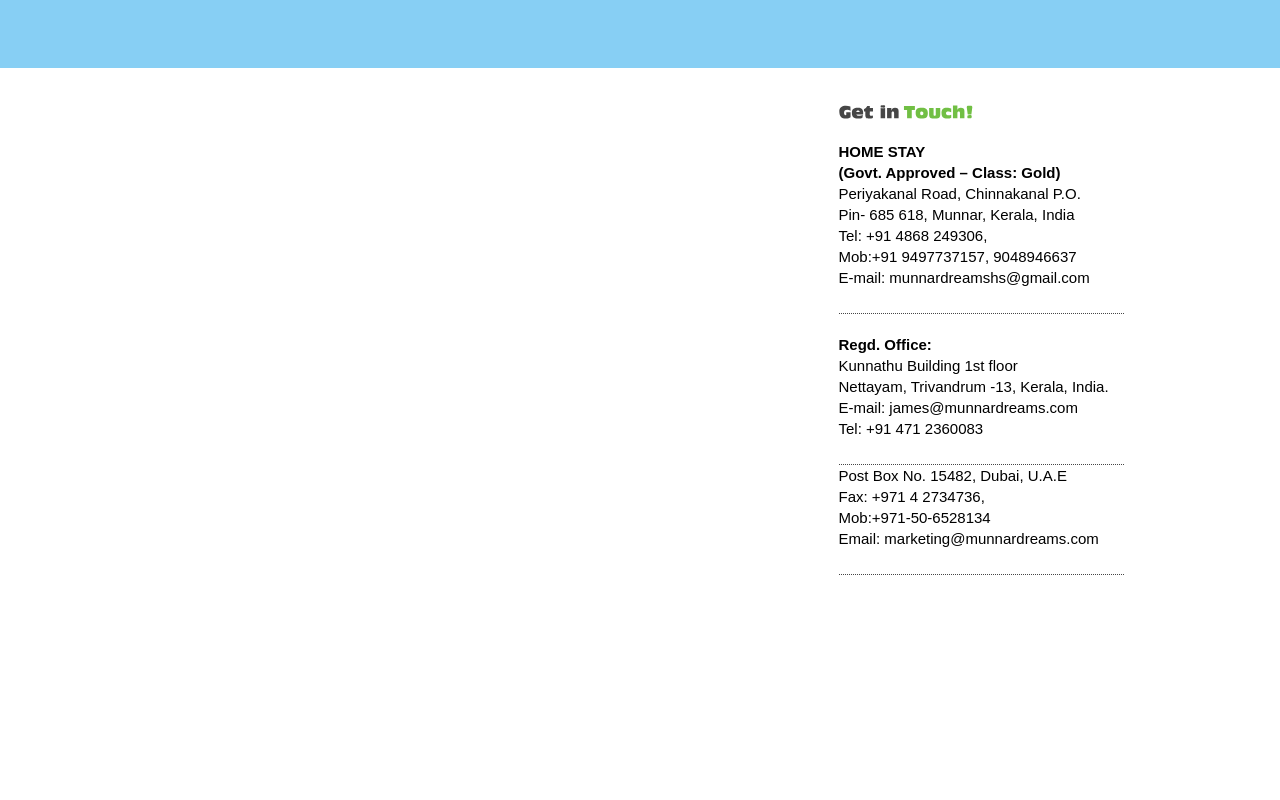
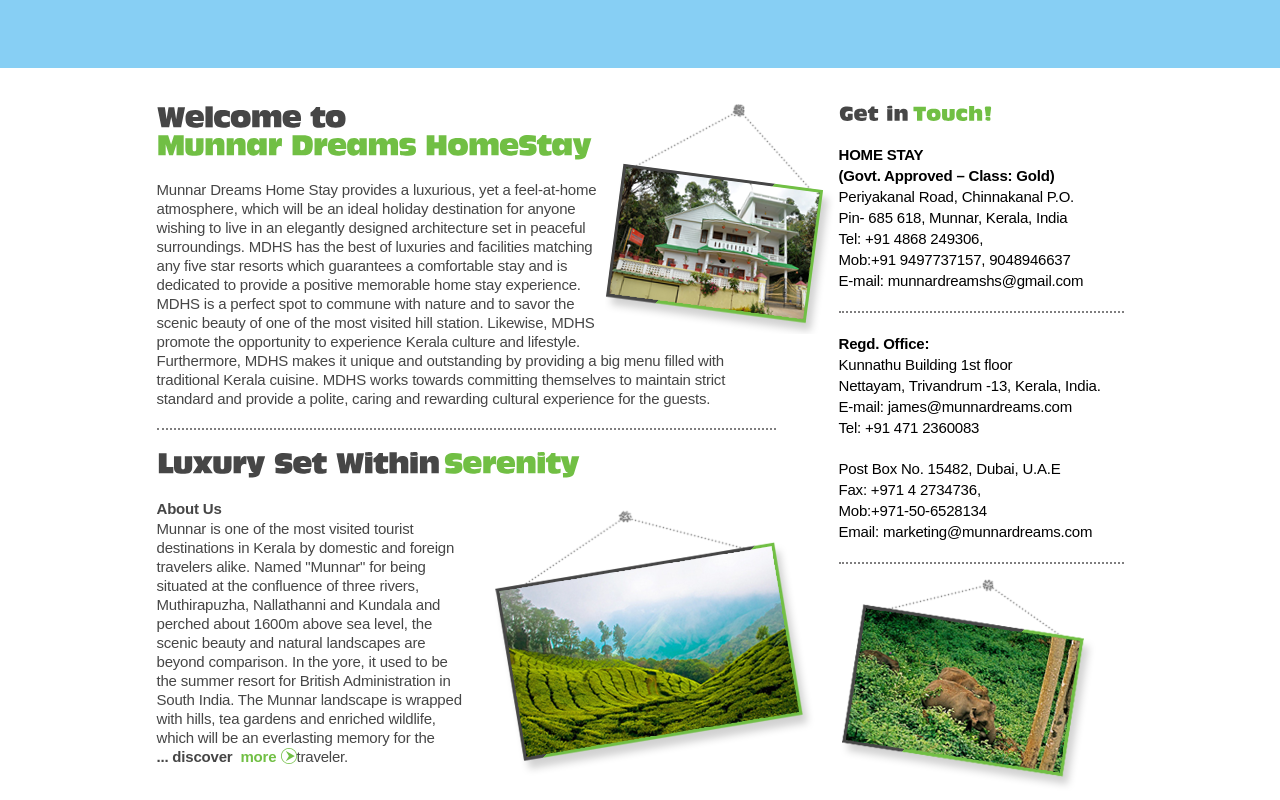
Before and after one commit to aghoshx/manisha, a plain HTML site: page MS_1/index.html in a window 1280 px wide. Shown: the part 700-1500 px from the top of the page. Drawn offline with Linux system fonts and the light colour scheme.

Commit message:
Munnar Dreams (Day 3)

```diff
--- a/MS_1/index.html
+++ b/MS_1/index.html
@@ -25,9 +25,9 @@
             <span id="logo"><img src="images/munnar_dreams_logo.png" /></span>
             <h1>Munnar Dreams</h1></a>
 
-            <span id="homestay_gold" class="lintel_reg">
-            	<h2>Home Stay</h2>
-                <h3>(Government Approved - Class: Gold)</h3>
+            <span id="homestay_gold">
+            	<h2 class="lintel_reg">Home Stay</h2>
+                <h3 class="lintel_reg">(Government Approved - Class: Gold)</h3>
             </span>
             </div>
 
@@ -53,33 +53,79 @@
     <div id="picture_wide_contain"></div>
 
     <div id="main_contain" class="group">
-    	<div id="left_contain"></div>
+
+    	<div id="left_contain">
+
+        	<article id="welcome_to">
+            <img src="images/home_welcome_mdh.png" />
+
+            <a href="#">
+            	<h3>
+        	    <span class="antique antique_grey_header">Welcome to</span>
+        	    <span class="antique antique_green_header">Munnar Dreams HomeStay</span>
+                </h3>
+            </a>
+
+            <p>Munnar Dreams Home Stay provides a luxurious, yet a feel-at-home atmosphere, which will be an ideal holiday destination for anyone wishing to live in an elegantly designed architecture set in peaceful surroundings.  MDHS has the best of luxuries and facilities matching any five star resorts which guarantees a comfortable stay and is dedicated to provide a positive memorable home stay experience. MDHS is a perfect spot to commune with nature and to savor the scenic beauty of one of the most visited hill station. Likewise, MDHS promote the opportunity to experience Kerala culture and lifestyle. Furthermore, MDHS makes it unique and outstanding by providing a big menu filled with traditional Kerala cuisine. MDHS works towards committing themselves to maintain strict standard and provide a polite, caring and rewarding cultural experience for the guests.</p>
+            </article>
+
+            <article id="luxury_serenity">
+
+            <a href="#">
+            	<h3>
+        	    <span class="antique antique_grey_header">Luxury Set Within</span>
+        	    <span class="antique antique_green_header">Serenity</span>
+                </h3>
+            </a>
+
+            <p>
+            <span class="right_addy_bold">About Us</span><br>
+            Munnar is one of the most visited tourist destinations in Kerala by domestic and foreign travelers alike. Named "Munnar" for being situated at the confluence of three rivers, Muthirapuzha, Nallathanni and Kundala and perched about 1600m above sea level, the scenic beauty and natural landscapes are beyond comparison. In the yore, it used to be the summer resort for British Administration in South India. The Munnar landscape is wrapped with hills, tea gardens and enriched wildlife, which will be an everlasting memory for the traveler.
+
+            <span class="discover_more">
+            	<a href="#">
+                <span class="grey_font">... discover &nbsp;</span>
+                <span class="green_font">more &nbsp;</span>
+                </a>
+            </span>
+
+            </p>
+            <img src="images/home_luxury_serenity.png" />
+
+            </article>
+        </div>
+
         <div id="right_contain">
-        <h3><span id="antique_small_grey" class="antique">Get in</span>
-        <span id="antique_small_green" class="antique">Touch!</span></h3>
+        	<h3><span id="antique_small_grey" class="antique">Get in</span>
+        	<span id="antique_small_green" class="antique">Touch!</span></h3>
 
-        <ul id="right_addy">
-        <li id="right_addy_bold">HOME STAY</li>
-        <li id="right_addy_bold">(Govt. Approved &ndash; Class: Gold)</li>
-        <li>Periyakanal Road, Chinnakanal P.O.</li>
-        <li>Pin- 685 618, Munnar, Kerala, India</li>
-        <li>Tel: +91 4868 249306,</li>
-        <li>Mob:+91 9497737157, 9048946637</li>
-        <li id="right_addy_base">E-mail: munnardreamshs@gmail.com</li>
-        </ul>
+        	<span class="right_addy">
+        		<p class="right_addy_bold">HOME STAY<br>
+				(Govt. Approved &ndash; Class: Gold)</p>
 
-        <ul id="right_addy">
-        <li id="right_addy_bold">Regd. Office:</li>
-        <li>Kunnathu Building 1st floor</li>
-        <li>Nettayam, Trivandrum -13, Kerala, India.</li>
-        <li>E-mail: james@munnardreams.com</li>
-        <li id="right_addy_base">Tel: +91 471 2360083</li>
+				<p class="right_addy_reg">Periyakanal Road, Chinnakanal P.O.<br>
+				Pin- 685 618, Munnar, Kerala, India<br>
+				Tel: +91 4868 249306,<br>
+				Mob:+91 9497737157, 9048946637</p>
+				<p class="right_addy_base">E-mail: munnardreamshs@gmail.com</p>
+			</span>
 
-        <li>Post Box No. 15482, Dubai, U.A.E</li>
-        <li>Fax: +971 4 2734736,</li>
-        <li>Mob:+971-50-6528134</li>
-        <li id="right_addy_base">Email: marketing@munnardreams.com</li>
-        </ul>
+        	<span class="right_addy">
+        		<p class="right_addy_bold">Regd. Office:</p>
+				<p class="right_addy_reg">Kunnathu Building 1st floor<br>
+				Nettayam, Trivandrum -13, Kerala, India.<br>
+				E-mail: james@munnardreams.com</p>
+				<p class="right_addy_no_base">Tel: +91 471 2360083</p>
+
+				<p class="right_addy_reg">Post Box No. 15482, Dubai, U.A.E<br>
+				Fax: +971 4 2734736, <br>
+				Mob:+971-50-6528134</p>
+				<p class="right_addy_base">Email: marketing@munnardreams.com</p>
+        	</span>
+
+            <span id="picture_right_addy">
+            <img src="images/pic_right_addy.png" />
+            </span>
         </div>
 
         <div id="content2_section"></div>
--- a/MS_1/style.css
+++ b/MS_1/style.css
@@ -184,12 +184,85 @@ table {
 		height:702px;
 	}
 
-	#antique_grey_header {
+	#welcome_to span	{
+		display:block;
+		width:434px;
+	}
+
+	#welcome_to p	{
+		width:579px;
+		color:#464646;
+		font-size:15px;
+		font-family:Arial, Helvetica, sans-serif;
+		line-height:19px;
+		letter-spacing:-0.2px;
+		padding:0px 40px 20px 0px;
+		margin:20px 0px 20px 0px;
+		border-bottom:2px dotted #7f7e7f;
+	}
+
+	#welcome_to img	{
+		float:right;
+	}
+
+	#luxury_serenity h3 {
+		display:inline-block;
+		float:left;
+		width:450px;
+	}
+
+	#luxury_serenity p	{
+		float:left;
+		width:310px;
+		color:#464646;
+		font-size:15px;
+		font-family:Arial, Helvetica, sans-serif;
+		line-height:19px;
+		letter-spacing:-0.2px;
+		margin:20px 25px 0px 0px;
+	}
+
+	#luxury_serenity img	{
+		float:left;
+		margin:29px 0px 0px 0px;
+	}
+
+	.antique_grey_header {
+		letter-spacing:-1px;
+		font-size:26px;
 		color:#464646;
 	}
 
-	#antique_green_header	{
+	.antique_green_header	{
+		letter-spacing:-1px;
+		font-size:26px;
 		color:#71bf44;
+	}
+
+	.discover_more	a {
+		width:140px;
+		height:18px;
+		float:left;
+		font-family:Arial, Helvetica, sans-serif;
+		font-size:15px;
+		font-weight:bold;
+		display:block;
+		background-position:right;
+		background-image:url(images/discover_more_arrow.png);
+		background-repeat:no-repeat;
+		text-decoration:none;
+	}
+
+	.discover_more a span	{
+		float:left;
+	}
+
+	.green_font	{
+		color:#71bf44;
+	}
+
+	.grey_font	{
+		color:#464646;
 	}
 
 	#right_contain	{
@@ -199,31 +272,49 @@ table {
 	}
 
 	#antique_small_grey	{
+		font-size:18px;
 		color:#464646;
 	}
 
 	#antique_small_green {
+		font-size:18px;
 		color:#71bf44;
 	}
 
-		#right_addy	{
+		.right_addy	{
+			display:block;
 			margin:20px 0px 0px 0px;
 		}
 
-		#right_addy_bold,
-		#right_addy li	{
+		.right_addy_bold,
+		.right_addy_base,
+		.right_addy_no_base,
+		.right_addy_reg	{
 			font-size:15px;
 			font-family:Arial, Helvetica, sans-serif;
 			line-height:21px;
+			letter-spacing:-0.2px;
 		}
 
-		#right_addy_bold {
+		.right_addy_bold {
 			font-weight:bold;
 		}
 
-		#right_addy_base	{
-			padding:0px 0px 25px 0px;
-			border-bottom:1px dotted #464646;
+		.right_addy_base	{
+			padding:0px 0px 20px 0px;
+			border-bottom:2px dotted #7f7e7f;
+		}
+
+		.right_addy_no_base	{
+			border-bottom:0px;
+			padding:0px 0px 20px 0px;
+		}
+
+		#picture_right_addy	{
+			display:block;
+			width:285px;
+			height:216px;
+			padding:14px 0px 0px 0px;
 		}
 
 	#content2_section	{
```
Also changed, not shown: MS_1/images/discover_more_arrow.png (added), MS_1/images/home_luxury_serenity.png (added), MS_1/images/home_welcome_mdh.png (added), MS_1/images/pic_right_addy.png (added).
